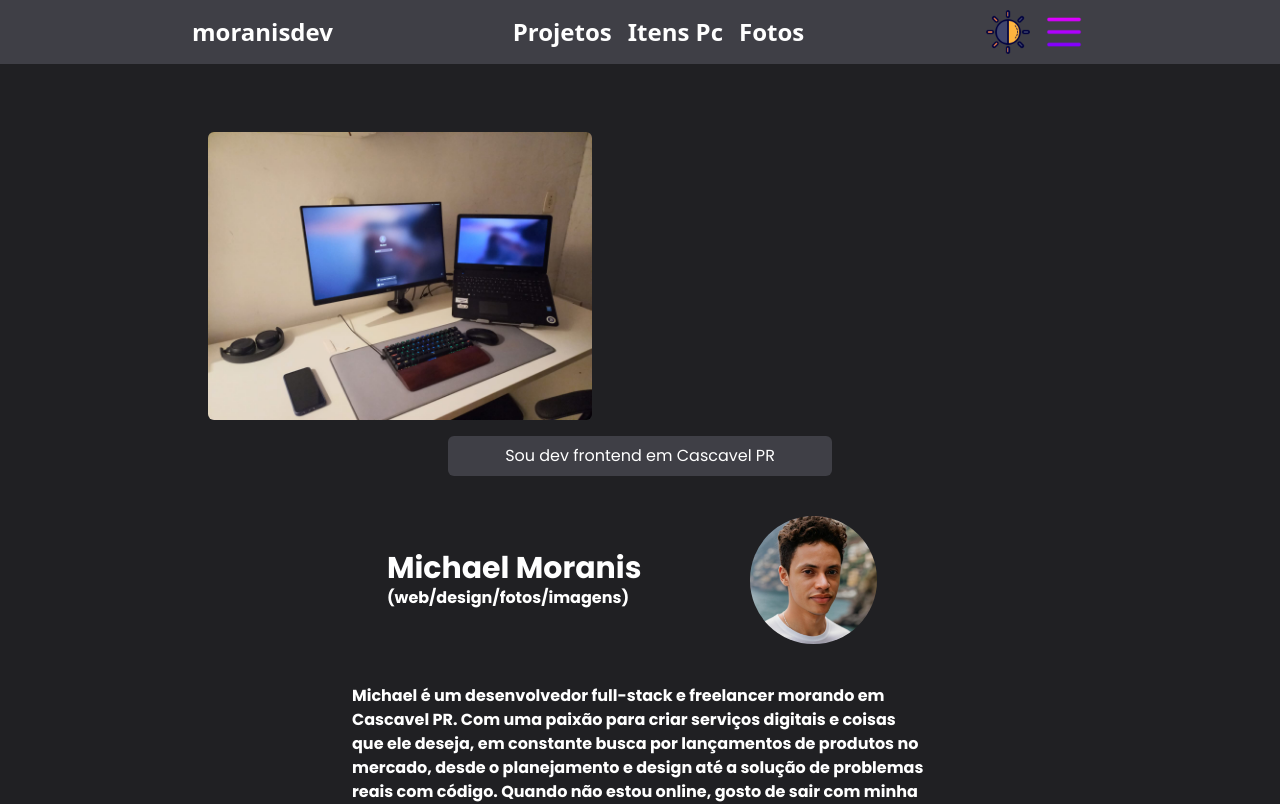
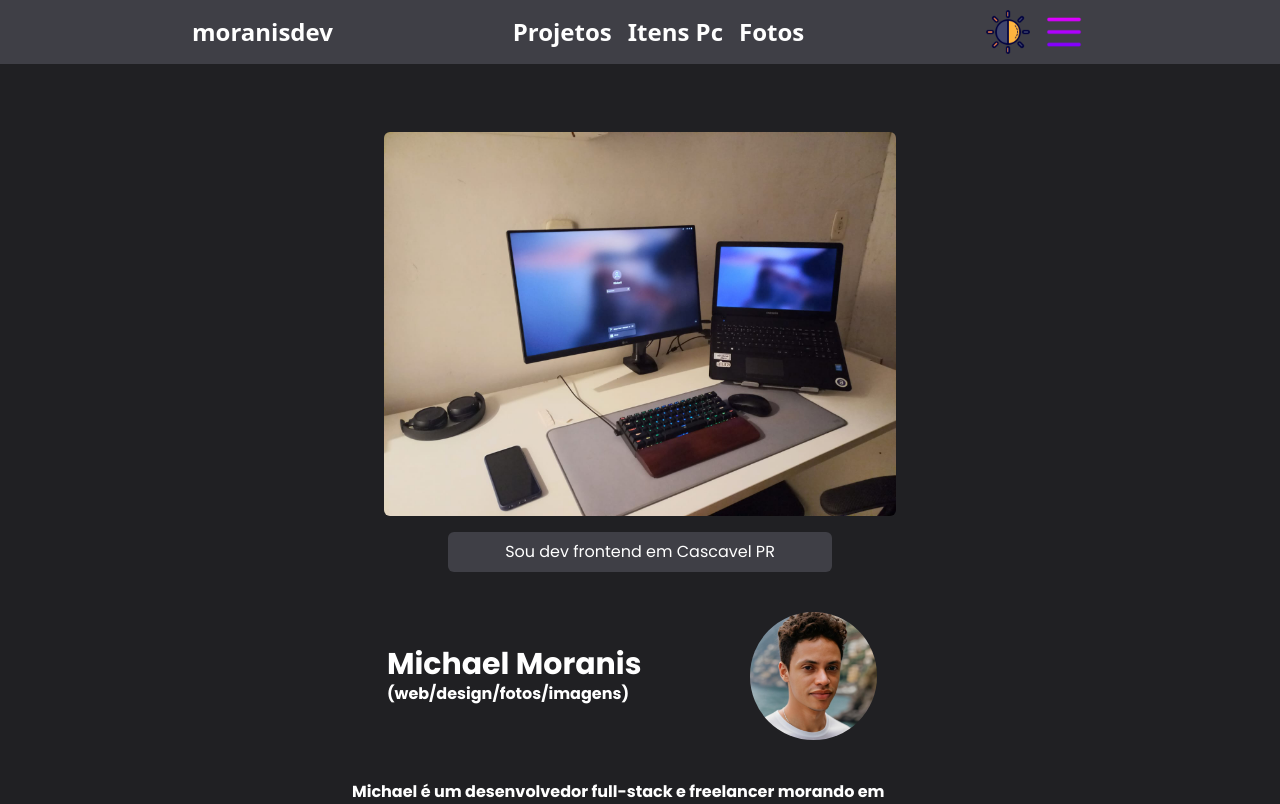
Before and after one commit to MichaelMoranis/portifolio, a React (Vite) app: page / in a window 1280 px wide. Shown: the top 804 px of the page. Built offline with nearby package versions, Linux system fonts and the light colour scheme.

Commit message:
fix: correção banner responsivo

```diff
--- a/src/components/Banner/index.tsx
+++ b/src/components/Banner/index.tsx
@@ -3,10 +3,10 @@ import Bar from "../Bar";
 
 function Banner() {
   return (
-    <div className="flex flex-col items-center content-center justify-between mt-10 md:mt-10 md:w-full lg:w-full">
-      <div className="w-full pb-4">
+    <div className="flex flex-col items-center content-center md:mt-10 md:w-full lg:w-full">
+      <div className="flex items-center pb-4">
         <img
-          className="rounded-md w-96"
+          className="rounded-md w-96 md:w-full md:h-96 "
           src={imgBanner}
           loading="lazy" height="300px" width="300px"
           alt="imagem de mesa homeoffice"
```
